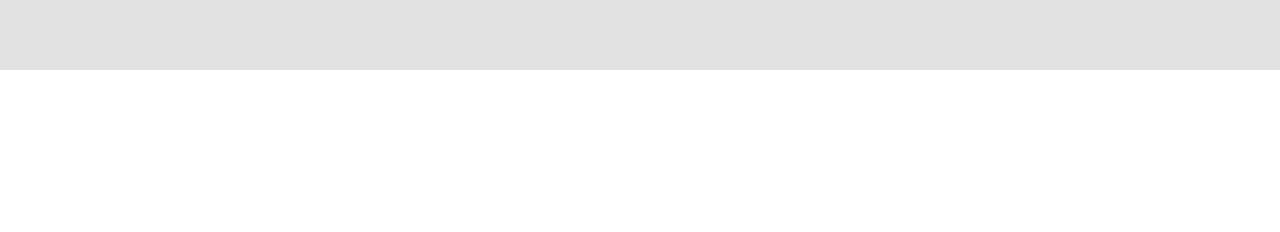
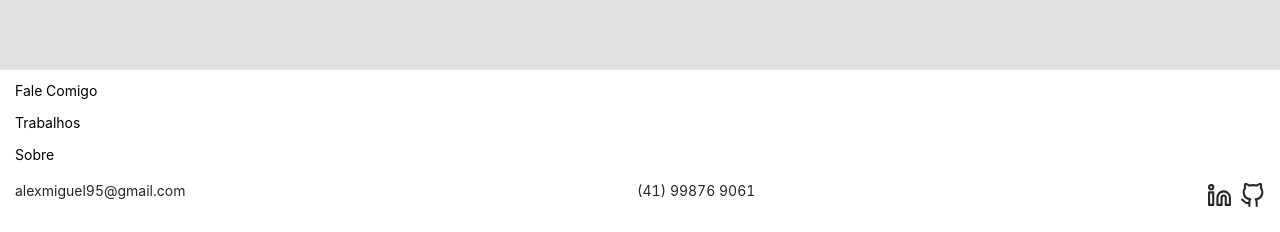
Before and after one commit to alexmiguel95/portfolio-alex-miguel, a React (Create React App) app: page / in a window 1280 px wide. Shown: the part 3329-3561 px from the top of the page. Before the commit the page ends 3399 px from the top, so only its background shows below. Built offline with nearby package versions, Linux system fonts and the light colour scheme.

Commit message:
finished footer

```diff
--- /dev/null
+++ b/src/component/footer/index.jsx
@@ -0,0 +1,98 @@
+import React from 'react';
+import styled from 'styled-components';
+import { FiGithub, FiLinkedin} from 'react-icons/fi';
+
+const Footer = () => {
+    return(
+        <StyledDivMainContainer>
+            <div className='container'>
+                <div className='links'>
+                    <nav>
+                        <ul>
+                            <li><a href=''>Fale Comigo</a></li>
+                            <li><a href=''>Trabalhos</a></li>
+                            <li><a href=''>Sobre</a></li>
+                        </ul>
+                    </nav>
+                </div>
+
+                <div className='footer'>
+                    <span>alexmiguel95@gmail.com</span>
+                    <span>(41) 99876 9061</span>
+                    <nav>
+                        <ul>
+                            <li>
+                                <a href="https://www.linkedin.com/in/alexmiguel95/" target="_blank">
+                                    <FiLinkedin />
+                                </a>
+                            </li>
+                            <li>
+                                <a href="https://github.com/alexmiguel95" target="_blank">
+                                    <FiGithub />
+                                </a>
+                            </li>
+                        </ul>
+                    </nav>
+                </div>
+            </div>
+        </StyledDivMainContainer>
+    );
+}
+
+export default Footer;
+
+
+const StyledDivMainContainer = styled.div`
+    background-color: white;
+
+    .container{
+        padding: 0 15px 15px 15px;
+
+        .links{
+            nav ul{
+                list-style-type: none;
+                padding: 0;
+
+                li{
+                    padding-top: 10px;
+
+                    a{
+                        color: black;
+                    }
+                }
+            }
+        }
+
+        .footer{
+            display: flex;
+            justify-content: space-between;
+
+            nav{
+                display: inline-block;
+
+                ul{
+                    display: inline-block;
+                    padding: 0;
+                    margin: 0;
+
+                    li{
+                        display: inline-block;
+
+                        a{
+                            color: rgba(0, 0, 0, 0.85);
+                            font-size: 20px;
+
+                            @media(min-width: 992px){
+                                font-size: 25px;
+                            }
+                        }
+
+                        a[href='https://www.linkedin.com/in/alexmiguel95/']{
+                            margin-right: 8px;
+                        }
+                    }
+                }
+            }
+        }
+    }
+`;
--- a/src/pages/home/index.jsx
+++ b/src/pages/home/index.jsx
@@ -4,6 +4,7 @@ import Header from '../../component/header';
 import MyPhoto from '../../component/my-photo';
 import InfoContact from '../../component/info-contact';
 import Presentation from '../../component/presentation';
+import Footer from '../../component/footer';
 import Contact from '../contact';
 import Portfolio from '../portfolio';
 import Resume from '../resume';
@@ -32,6 +33,8 @@ const Home = () => {
             <Portfolio />
 
             <Resume />
+
+            <Footer />
         </StyledDivMain>
     );
 }
```
